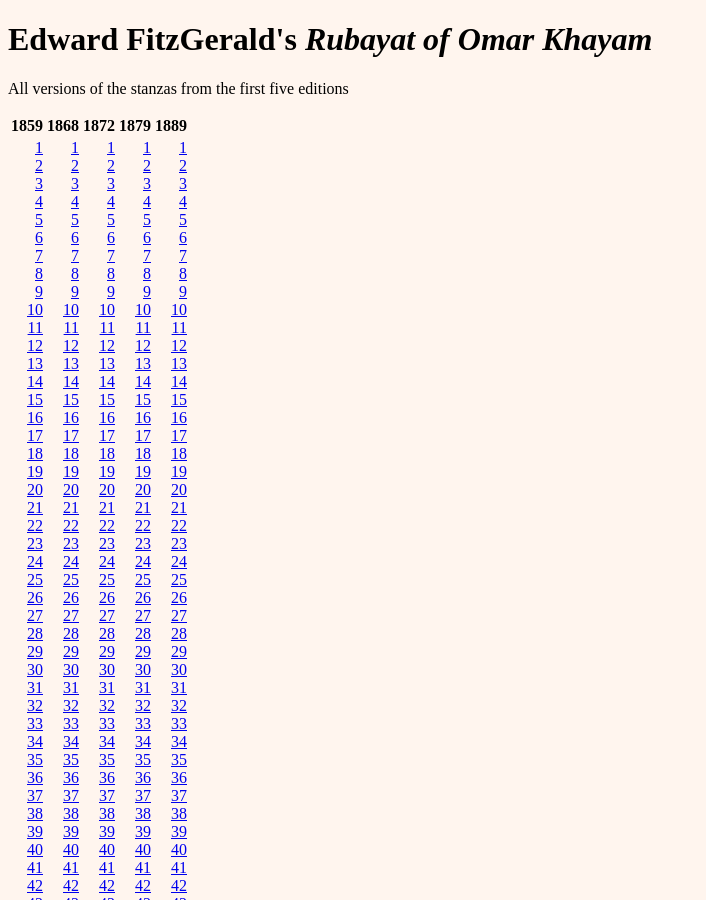
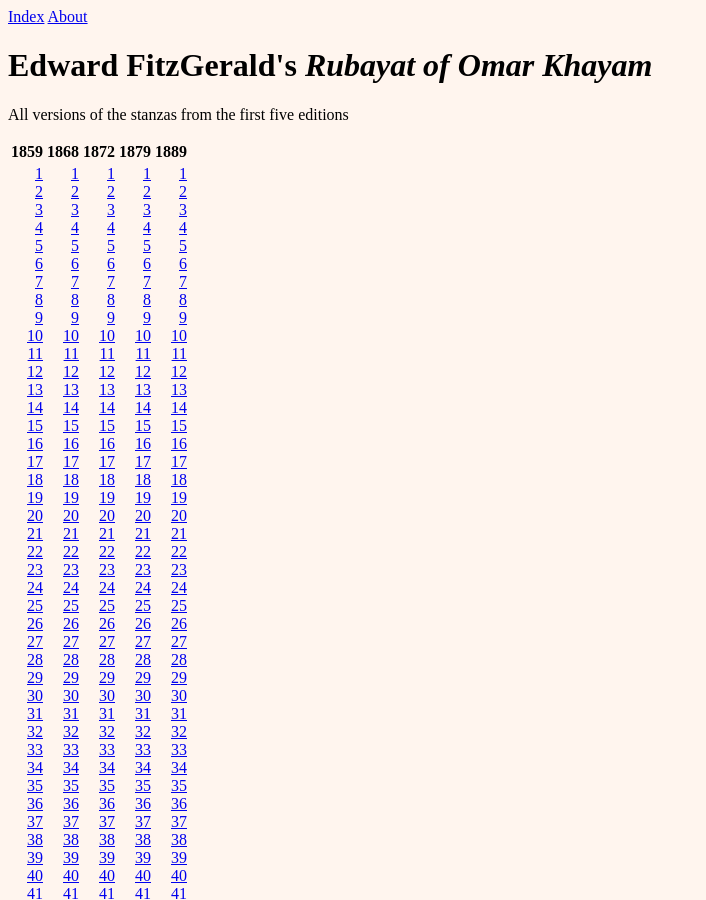
Before and after one commit to daniel-allington/fitzKhayyam, a Jekyll site: the page built from index.md, in a window 1280 px wide and 900 px high. Shown: the whole window, without its empty margins (0-706 px from the left). Built offline with Jekyll 4.4.1, drawn with Linux system fonts in a browser that asks for light colours.

Commit message:
Edits to contetnt, fixed path to stylesheet (but it should probably be rendered using a variable, i.e. layouts should not be static)

```diff
--- a/_layouts/default.html
+++ b/_layouts/default.html
@@ -3,10 +3,14 @@
     <head>
         <meta charset="utf-8">
         <title>{{ page.title }}</title>
-        <link rel="stylesheet" href="styles.css">
+        <link rel="stylesheet" href="../styles.css">
     </head>
     </html>
     <body>
+        <nav>
+            <a href="/">Index</a>
+            <a href="/about/">About</a>
+          </nav>
         {{ content }}
     </body>
 </html>
--- a/_layouts/stanza.html
+++ b/_layouts/stanza.html
@@ -7,6 +7,10 @@
     </head>
     </html>
     <body>
+        <nav>
+            <a href="/">Index</a>
+            <a href="/about/">About</a>
+          </nav>
         <h1>Edward FitzGerald's <i>Rubayat of Omar Khayyam</i>: {{ page.edition }} edition, stanza {{ page.stanza }}</h1>
         {{ content }}
         <p><a href = "{{ site.url }}">Back to index</a></p>
```
Also changed, not shown: about.md (+3 -10 lines).
